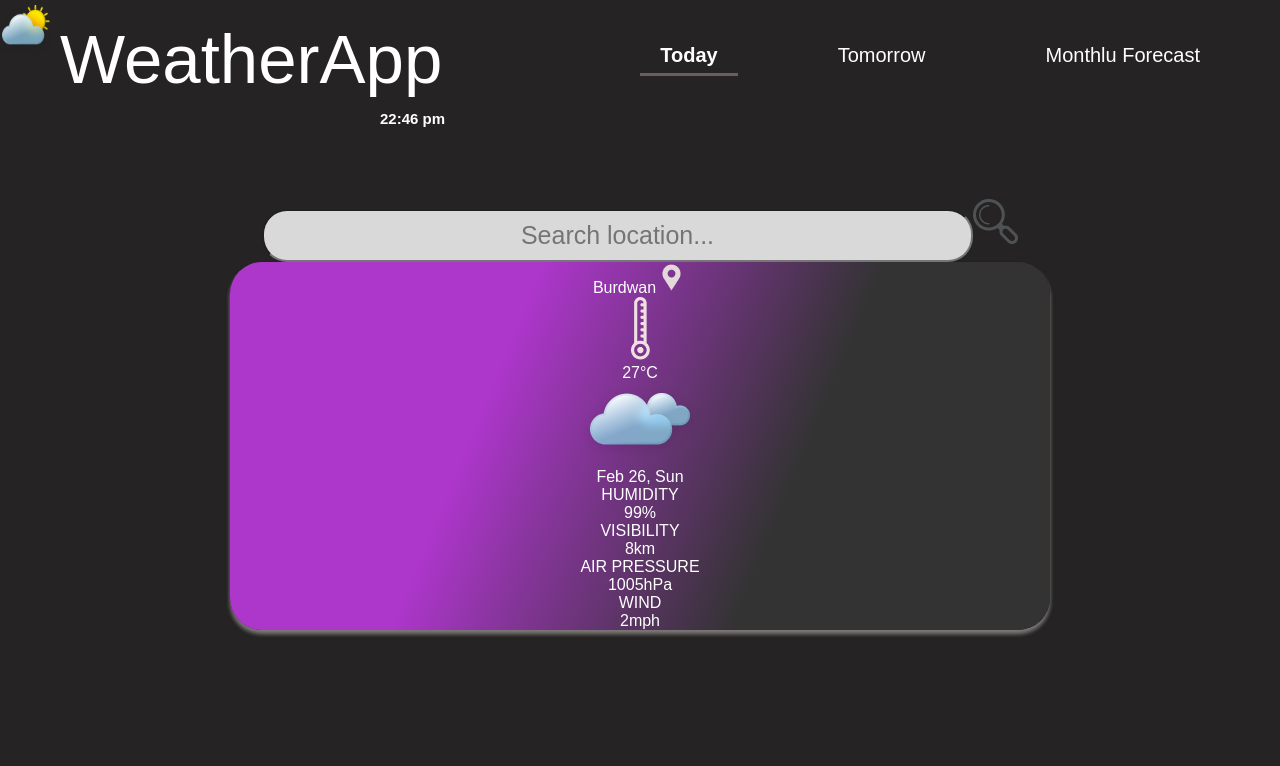
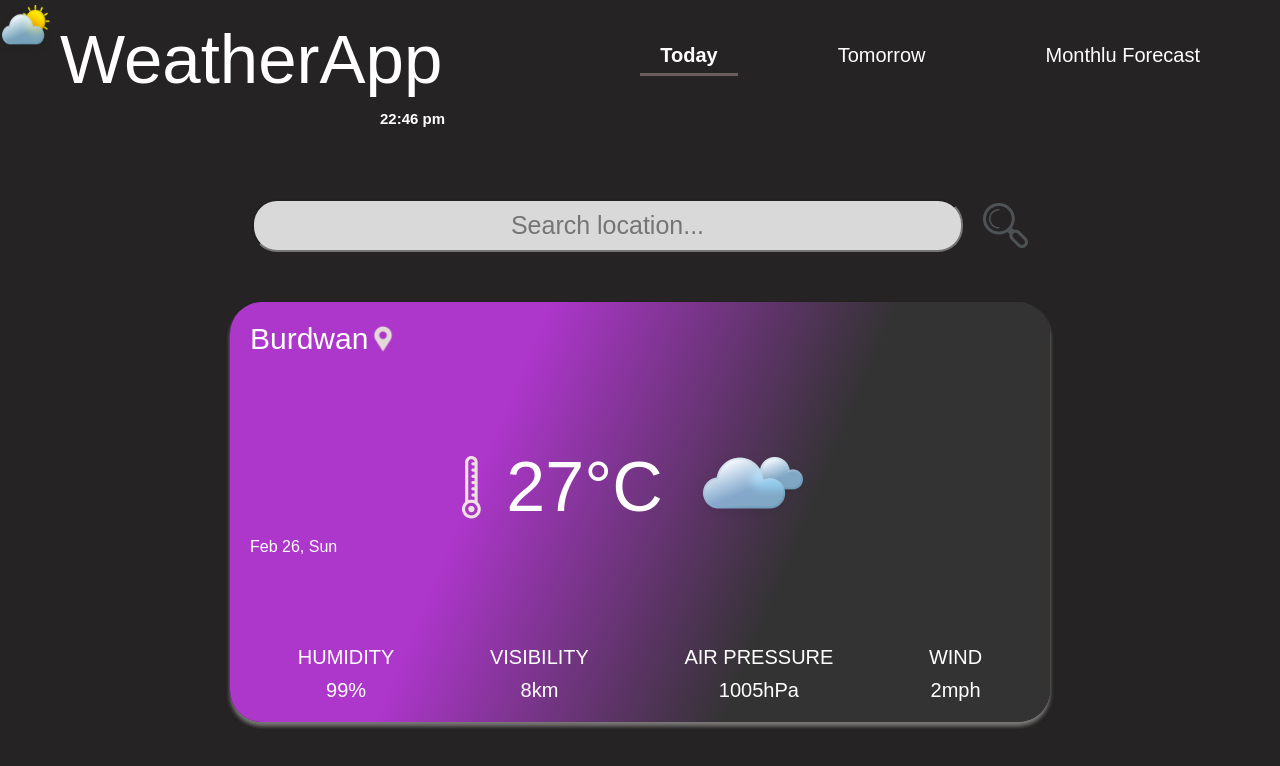
Before and after one commit to EgorCodeSavage/weather-app, a React (Create React App) app: page / in a window 1280 px wide. Shown: the top 766 px of the page. Built offline with nearby package versions, Linux system fonts and the light colour scheme.

Commit message:
all components was added to html and scss

```diff
--- a/src/components/weather_inner/WeatherInner.jsx
+++ b/src/components/weather_inner/WeatherInner.jsx
@@ -7,8 +7,10 @@ import searchLocation from "./../../img/search_location.png"
 const WeatherInner = () => {
     return (
         <div className="weather_inner_container">
-            <input type="text" placeholder="Search location..." />
-            <img src={searchLocation} alt="search_location" />
+            <div className="weather_inner_search">
+                <input type="text" placeholder="Search location..." />
+                <img src={searchLocation} alt="search_location" />
+            </div>
             <div className="weather_inner_info">
                 <div className="weather_inner_location">Burdwan<img src={locationLogo} alt="location"/></div>
                 <div className="weather_inner_weather">
@@ -19,19 +21,19 @@ const WeatherInner = () => {
                 <div className="weather_inner_date">Feb 26, Sun</div>
                 <div className="weather_inner_stats">
                     <div className="stat01">
-                        <div>HUMIDITY</div>
+                        <div className="title">HUMIDITY</div>
                         <div>99%</div>
                     </div>
                     <div className="stat02">
-                        <div>VISIBILITY</div>
+                        <div className="title">VISIBILITY</div>
                         <div>8km</div>
                     </div>
                     <div className="stat03">
-                        <div>AIR PRESSURE</div>
+                        <div className="title">AIR PRESSURE</div>
                         <div>1005hPa</div>
                     </div>
                     <div className="stat04">
-                        <div>WIND</div>
+                        <div className="title">WIND</div>
                         <div>2mph</div>
                     </div>
                 </div>
--- a/src/components/weather_inner/style.scss
+++ b/src/components/weather_inner/style.scss
@@ -2,7 +2,20 @@
     width: 820px;
     margin: 0 auto;
     text-align: center;
+    margin-bottom: 40px;
+    .weather_inner_search {
+        margin-bottom: 50px;
+        display: flex;
+        justify-content: center;
+        align-items: center;
 
+        img {
+            margin-left: 20px;
+            cursor: pointer;
+            width: 45px;
+            height: 45px;
+        }
+    }
     input {
         width: 711px;
         text-align: center;
@@ -19,6 +32,50 @@
         background: linear-gradient(112.67deg, #AD36CB 32.23%, #333333 67.37%);
         box-shadow: 0px 4px 4px rgba(253, 245, 245, 0.25), 0px 4px 4px rgba(255, 250, 250, 0.25), 0px 4px 4px rgba(0, 0, 0, 0.25);
         border-radius: 32px;
+        padding: 20px;
+        display: flex;
+        flex-direction: column;
 
+        .weather_inner_location {
+            display: flex;
+            align-items: center;
+
+            font-size: 30px;
+            font-weight: 300;
+            img {
+                width: 30px;
+                height: 30px;
+            }
+        }
+        .weather_inner_weather {
+            display: flex;
+            justify-content: center;
+            align-items: center;
+
+            margin-top: 90px;
+            margin-bottom: 10px;
+
+            .current_temp {
+                font-size: 70px;
+                font-weight: 300;
+                margin: 0 25px;
+            }
+        }
+        .weather_inner_date {
+            display: flex;
+        }
+        .weather_inner_stats {
+            display: flex;
+            align-items: center;
+            justify-content: space-around;
+
+            margin-top: 90px;
+            font-size: 20px;
+            font-weight: 500;
+            .title {
+                margin-bottom: 10px;
+            }
+        }
     }
+
 }
```
